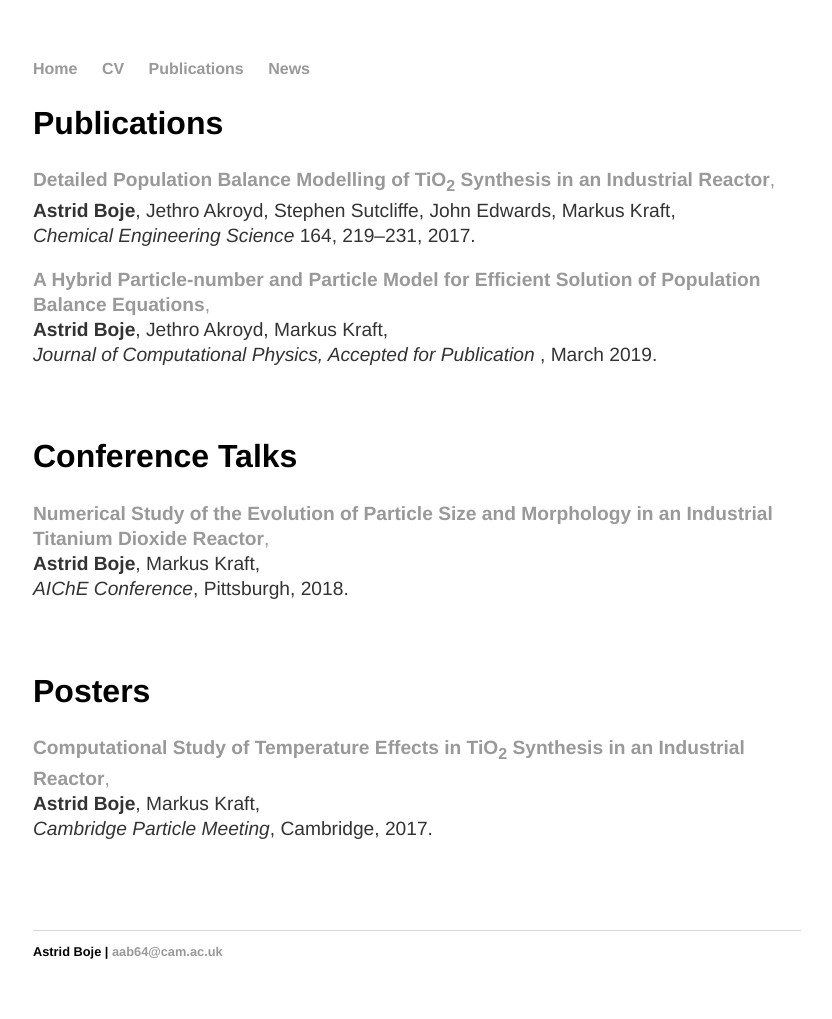
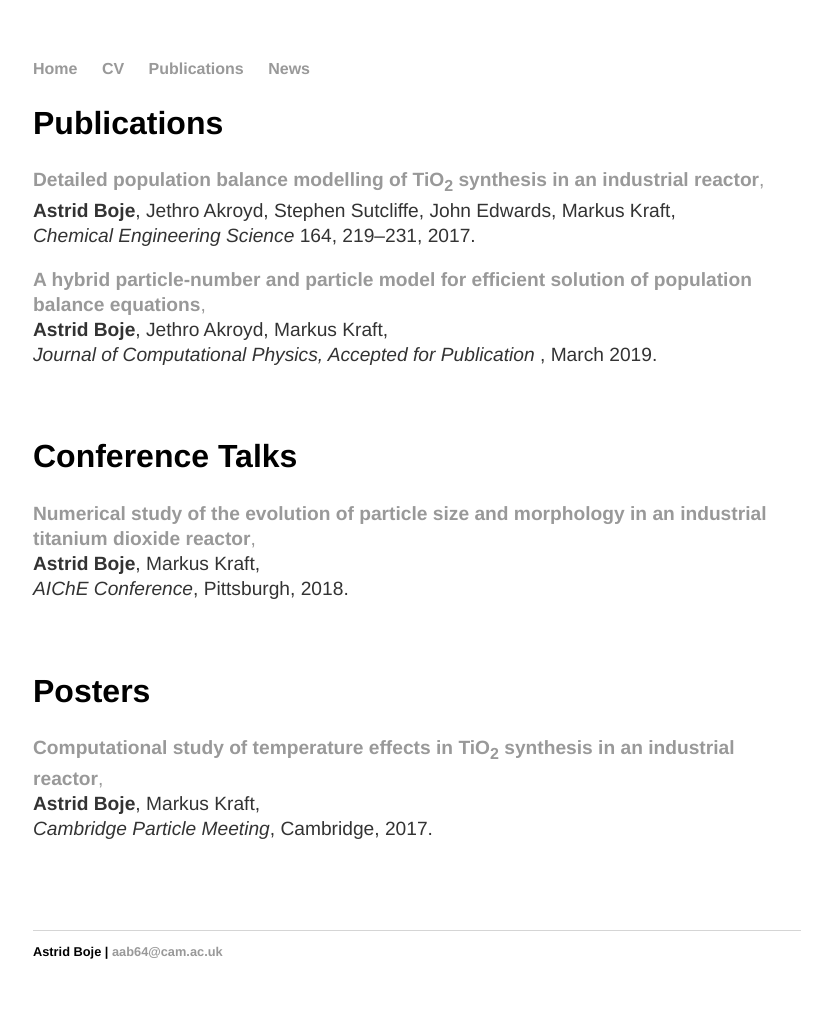
Before and after one commit to aab64/aab64.github.io, a Jekyll site: the page built from publications/index.html, in a window 1280 px wide. Shown: the whole page, without its empty margins (223-1055 px from the left). Built offline with Jekyll 4.4.1, drawn with Linux system fonts in a browser that asks for light colours.

Commit message:
Changed case of titles

```diff
--- a/publications/index.html
+++ b/publications/index.html
@@ -9,7 +9,7 @@ title: Astrid Boje | Publications
 <div class="post-content">
 	<p>
 		<a href="https://www.sciencedirect.com/science/article/pii/S0009250917301276">
-			<strong>Detailed Population Balance Modelling of TiO<sub>2</sub> Synthesis in an Industrial Reactor</strong>,
+			<strong>Detailed population balance modelling of TiO<sub>2</sub> synthesis in an industrial reactor</strong>,
 		</a>
 		<br/>
 		<strong>Astrid Boje</strong>, Jethro Akroyd, Stephen Sutcliffe, John Edwards, Markus Kraft,
@@ -19,7 +19,7 @@ title: Astrid Boje | Publications
 	</p>
 	<p>
 		<a href="https://como.cheng.cam.ac.uk/index.php?Page=Preprints&No=211">
-			<strong>A Hybrid Particle-number and Particle Model for Efficient Solution of Population Balance Equations</strong>,
+			<strong>A hybrid particle-number and particle model for efficient solution of population balance equations</strong>,
 		</a>
 		<br/>
 		<strong>Astrid Boje</strong>, Jethro Akroyd, Markus Kraft,
@@ -39,7 +39,7 @@ title: Astrid Boje | Publications
 <div class="post-content">
 	<p>
 		<a href="https://aiche.confex.com/aiche/2018/meetingapp.cgi/Paper/516934">
-  			<strong>Numerical Study of the Evolution of Particle Size and Morphology in an Industrial Titanium Dioxide Reactor</strong>,
+  			<strong>Numerical study of the evolution of particle size and morphology in an industrial titanium dioxide reactor</strong>,
   		</a>
 		<br/>
 		<strong>Astrid Boje</strong>, Markus Kraft,
@@ -60,7 +60,7 @@ title: Astrid Boje | Publications
 <div class="post-content">
 	<p>
 		<a href="http://www.cambridgeparticlemeeting.org/2017">
-			<strong>Computational Study of Temperature Effects in TiO<sub>2</sub> Synthesis in an Industrial Reactor</strong>,
+			<strong>Computational study of temperature effects in TiO<sub>2</sub> synthesis in an industrial reactor</strong>,
  		</a>
 		<br/>
 		<strong>Astrid Boje</strong>, Markus Kraft,
```
